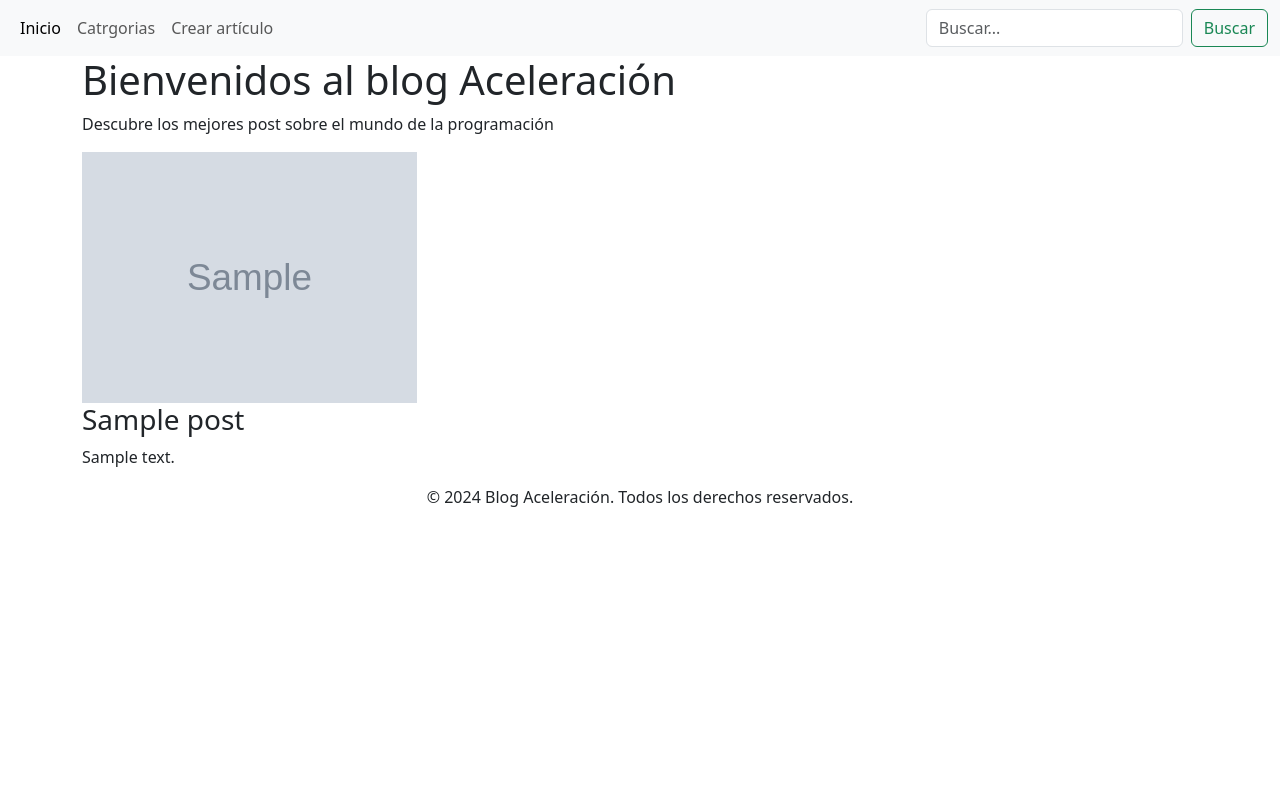
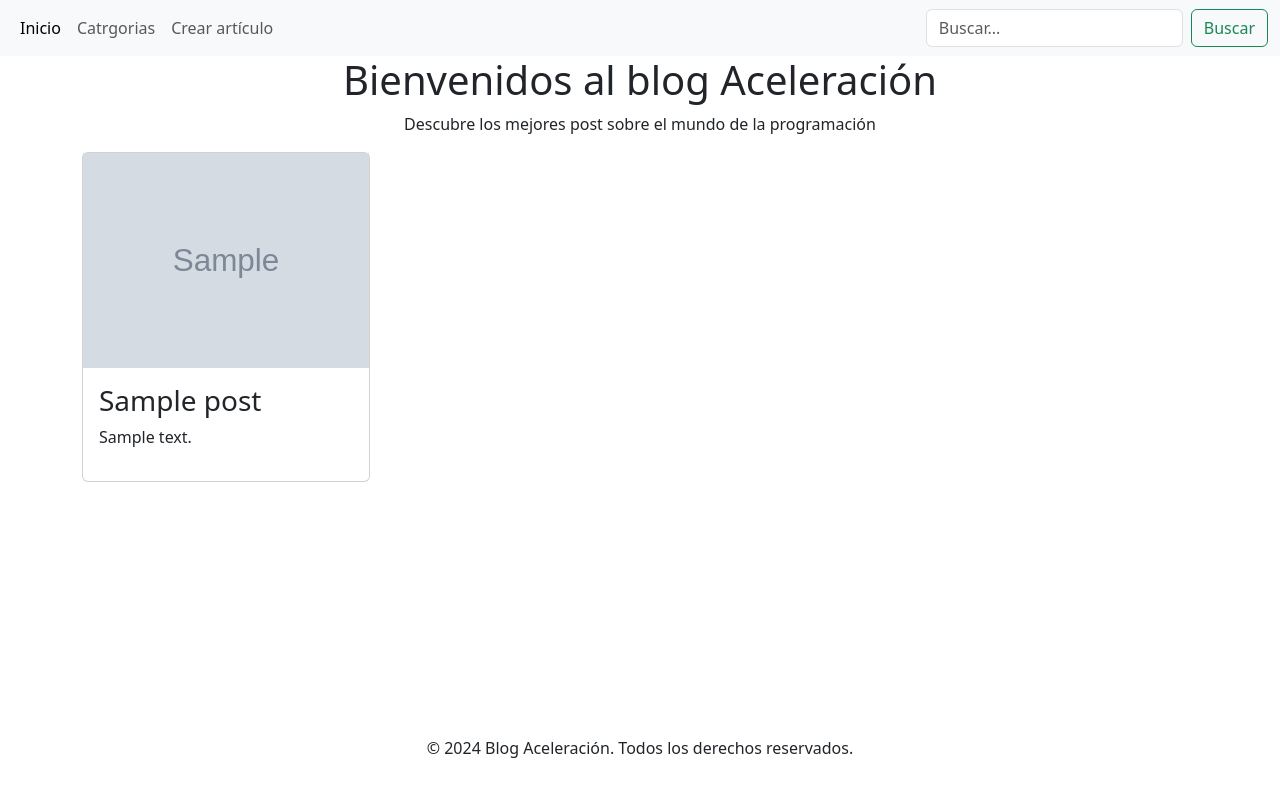
Before and after one commit to marcelonj/aceleracion_python_c6, a Django app: page / in a window 1280 px wide. Run offline with Django 5.2, Linux system fonts and the light colour scheme; tables that the repository leaves empty hold one stand-in row (Sample ...).

Commit message:
Cambios visuales template home

```diff
--- a/blog/app_blog/templates/blog/home.html
+++ b/blog/app_blog/templates/blog/home.html
@@ -1,25 +1,25 @@
 {% extends 'base.html' %} {% load static %}
 {% block content %}
+<main>
+    <div class="container text-center">
         <h1>Bienvenidos al blog Aceleración</h1>
         <p>Descubre los mejores post sobre el mundo de la programación</p>
-<p>
+    </div>
+    <div class="row">
         {% for articulo in articulos_recientes %}
-        <div class="course-card">
-            <a href="#">
-                <img
-                    width="30%"
-                    height="auto"
-                    src="media/{{ articulo.imagen }}"
-                    alt="{{ articulo.titulo }}"
-                />
-            </a>
+            <div class="col-4">
+                <div class="card" style="width: 18rem;">
+                    <img src="media/{{ articulo.imagen }}" alt="{{ articulo.titulo }}"/>
+                    <div class="card-body">
                         <h3>{{ articulo.titulo }}</h3>
                         <p>{{ articulo.descripcion|truncatechars:100 }}</p>
+                    </div>
+                </div>
             </div>
             {% empty %}
             <p>Todavía no hay publicaciones</p>
         {% endfor %}
-
-</p>
+    </div>
+</main>
 
 {% endblock %}
--- a/blog/static/css/style.css
+++ b/blog/static/css/style.css
@@ -1,3 +1,7 @@
 footer {
     text-align: center;
 }
+
+main {
+    min-height: 85vh;
+}
```
Lines whose indentation alone changed are shown as unchanged.
